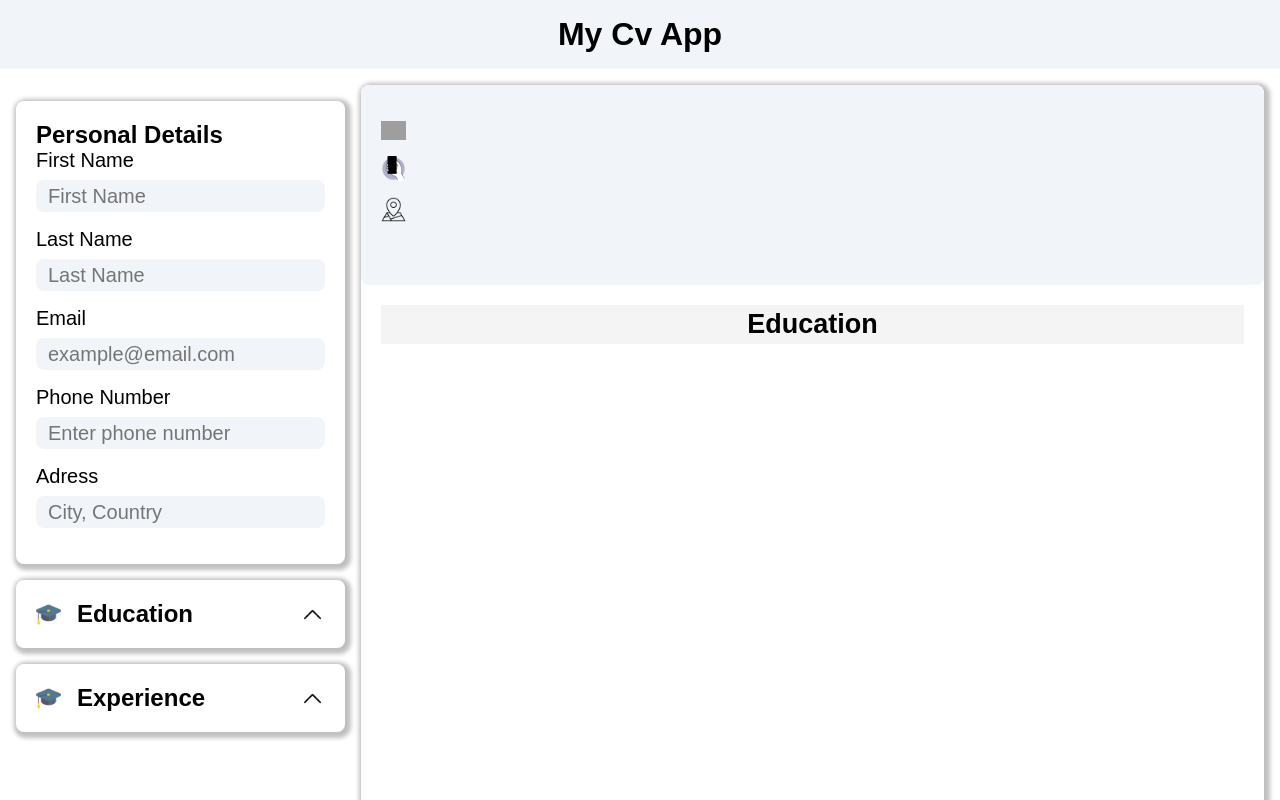
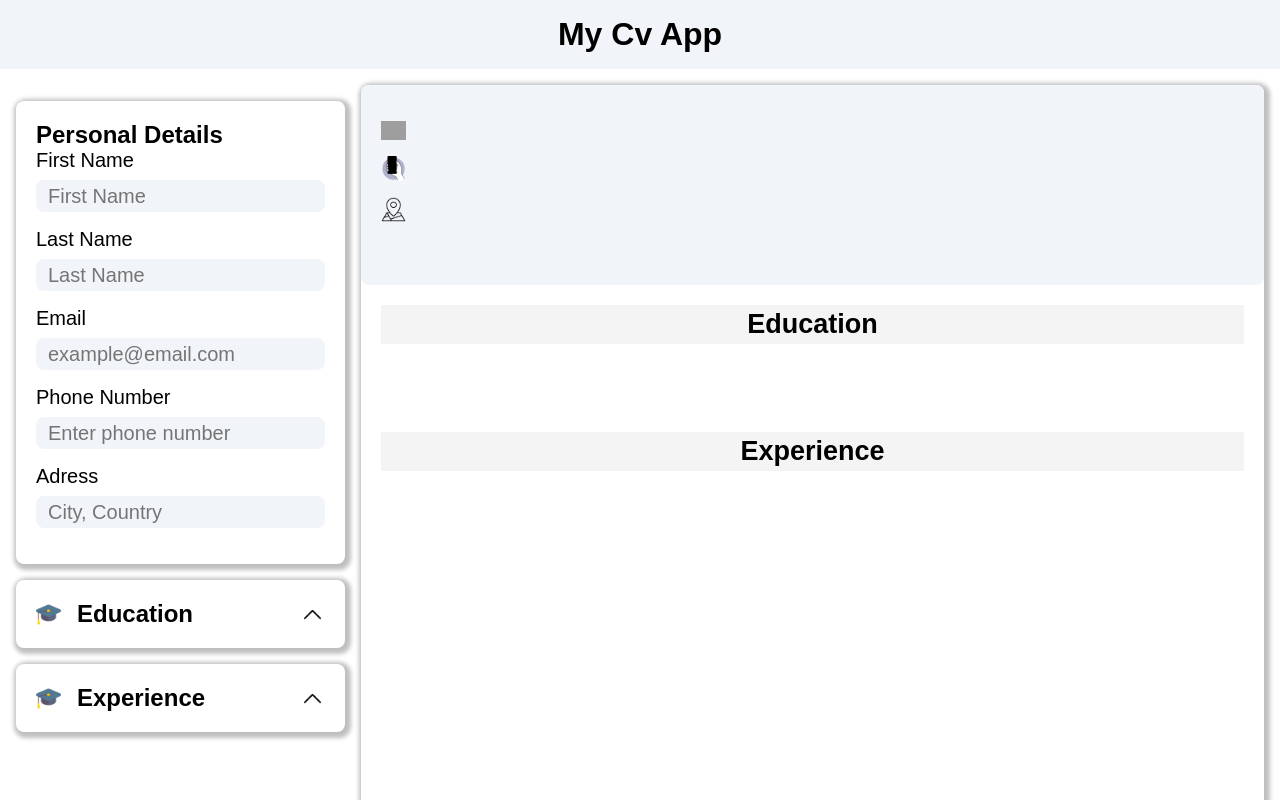
Before and after one commit to Medido1/The-OdinProject-CV-Application, a React (Vite) app: page / in a window 1280 px wide. Shown: the top 800 px of the page. Built offline with nearby package versions, Linux system fonts and the light colour scheme; grey boxes are pictures that could not be loaded.

Commit message:
Fix experience form input issue

```diff
--- a/src/components/DisplayContainer.jsx
+++ b/src/components/DisplayContainer.jsx
@@ -1,15 +1,21 @@
 import React from 'react';
 import PersonalInfoDisplay from './PersonalInfoDisplay';
-import EducationDisplay from './EducationDisplay';
+import InfoDisplay from './InfoDisplay';
 
 export default function displayContainer({personalDetails, educationDetails,
-  educationList}) {
+  educationList, experienceDetails, experienceList}) {
   return (
     <div className='display_container'>
       <PersonalInfoDisplay personalDetails={personalDetails}/>
-      <EducationDisplay
-      educationDetails={educationDetails}
-      educationList={educationList}
+      <InfoDisplay
+        info={educationDetails}
+        infoList={educationList}
+        infoType = "Education"
+      />
+      <InfoDisplay
+        info={experienceDetails}
+        infoList={experienceList}
+        infoType = "Experience"
       />
     </div>
   )
--- a/src/components/InfoDisplay.jsx
+++ b/src/components/InfoDisplay.jsx
@@ -1,12 +1,12 @@
 import React from 'react';
 
-export default function InfoDisplay({educationDetails, educationList}) {
+export default function InfoDisplay({info, infoList, infoType}) {
   return (
     <div className='education_display'>
-      <h2>Education</h2>
-      {educationList.length > 0 &&
+      <h2>{infoType === "Education" ? "Education" : "Experience"}</h2>
+      {infoList.length > 0 &&
         <div>
-          {educationList.map((i) => {
+          {infoList.map((i) => {
             return (
               <div key={i.id} className='education_item'>
                 <div>
@@ -14,23 +14,23 @@ export default function InfoDisplay({educationDetails, educationList}) {
                   <p>{i.endDate}</p>
                 </div>
                 <div>
-                  <h3>{i.school}</h3>
-                  <p>{i.degree}</p>
+                  <h3>{infoType === "Education"? i.school: i.company}</h3>
+                  <p>{infoType === "Education"? i.degree: i.title}</p>
                 </div>
               </div>
             )
           })}
         </div>
       }
-      {!educationDetails.id && ( // Check if educationDetails.id is truthy
+      {!info.id && ( // Check if info.id is truthy
         <div className='education_item'>
           <div>
-            <p>{educationDetails.startDate}</p>
-            <p>{educationDetails.endDate}</p>
+            <p>{info.startDate}</p>
+            <p>{info.endDate}</p>
           </div>
           <div>
-            <h3>{educationDetails.school}</h3>
-            <p>{educationDetails.degree}</p>
+            <h3>{infoType === "Education"? info.school: info.company}</h3>
+            <p>{infoType === "Education"? info.degree: info.title}</p>
           </div>
         </div>
       )}
--- a/src/components/InfoInput.jsx
+++ b/src/components/InfoInput.jsx
@@ -78,7 +78,9 @@ export default function InfoInput(
           {infoList.length > 0 && addBtn &&
             <ul className='info_list'>
               {infoList.map((item,index) =>
-                <li key={item.id} onClick={() => modifyForm(index)}>{item.school}</li>
+                <li key={item.id} onClick={() => modifyForm(index)}>
+                  {infoType === "Education" ? item.school : item.company}
+                  </li>
               )}
             </ul>
           }
--- a/src/components/Main.jsx
+++ b/src/components/Main.jsx
@@ -59,7 +59,7 @@ export default function Main() {
       educationList={educationList}
       updateEducationList={updateEducationList}
       experienceDetails={experienceDetails}
-      onExperienceDetailsChange={handleEducationDetailsChange}
+      onExperienceDetailsChange={handleExperienceDetailsChange}
       experienceList={experienceList}
       updateExperienceList={updateExperienceList}
       />
@@ -67,6 +67,8 @@ export default function Main() {
       personalDetails={personalDetails}
       educationDetails={educationDetails}
       educationList={educationList}
+      experienceDetails={experienceDetails}
+      experienceList={experienceList}
       />
     </main>
   )
```
